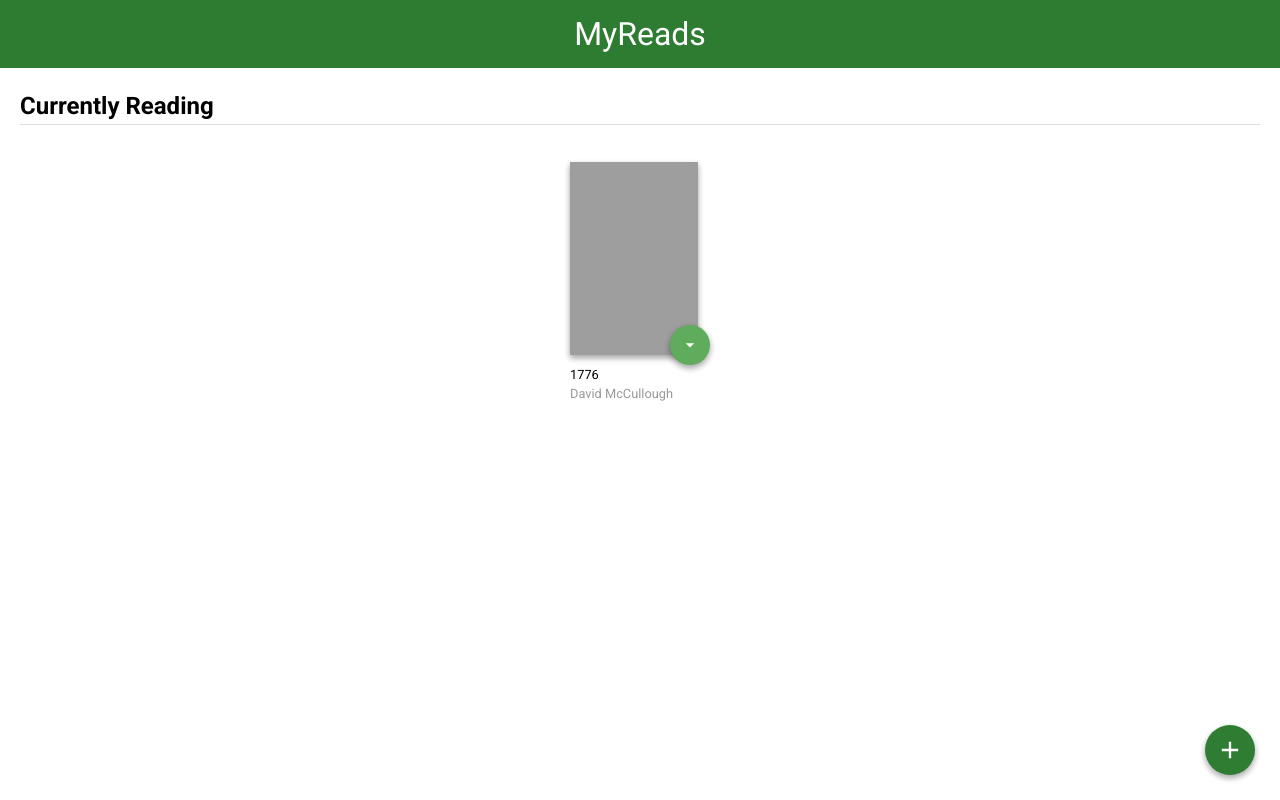
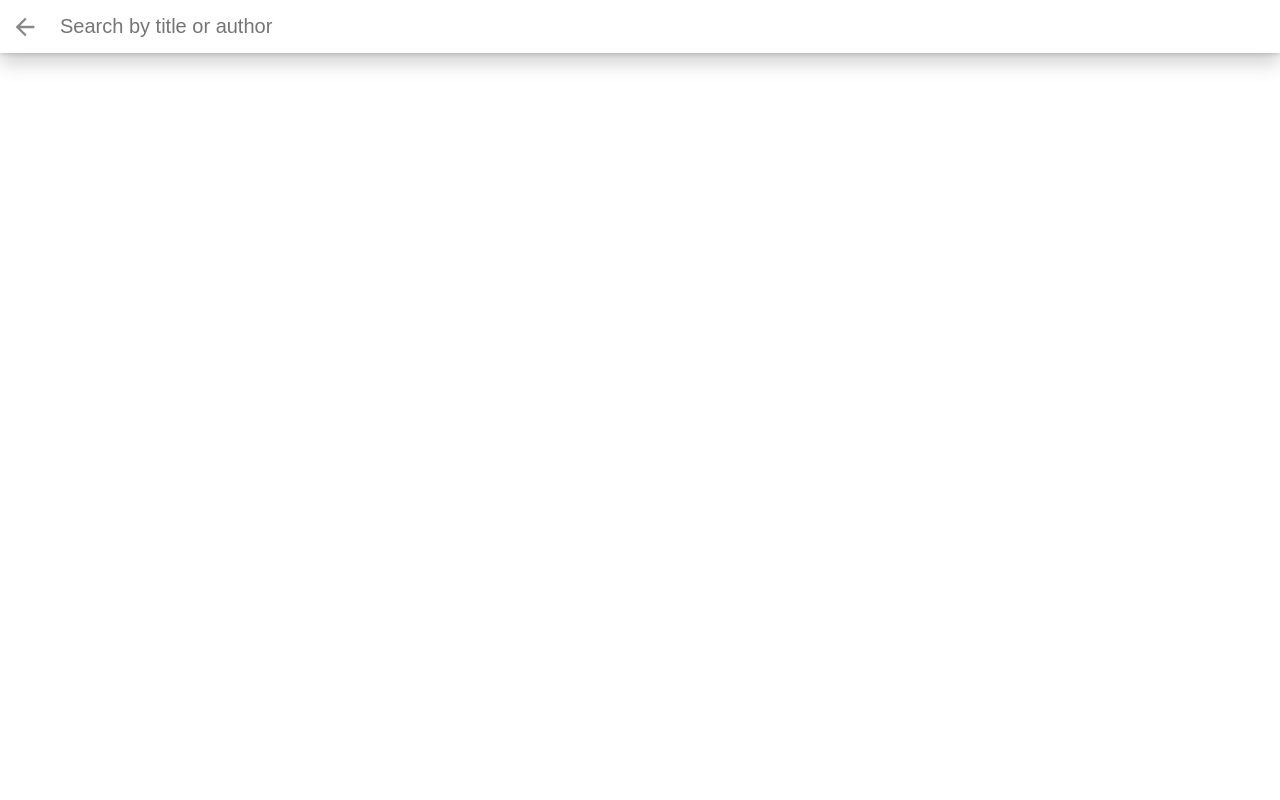
Before and after one commit to nataliecardot/react-myreads, a React (Create React App) app: page /search in a window 1280 px wide. Built offline with nearby package versions, Linux system fonts and the light colour scheme; grey boxes are pictures that could not be loaded.

Commit message:
Correct name of Route prop

```diff
--- a/src/App.js
+++ b/src/App.js
@@ -10,13 +10,14 @@ class BooksApp extends Component {
   render() {
     return (
       <div className="app">
+        {/* Renders first child route or redirect that matches location */}
         <Switch>
-          <Route exact to={"/"} component={Home} />
-        <Route exact to={"/search"} component={Search} />
+          <Route exact path={"/"} component={Home} />
+          <Route exact path={"/search"} component={Search} />
         </Switch>
       </div>
     )
   }
 }
 
-export default BooksApp
+export default BooksApp;
```
